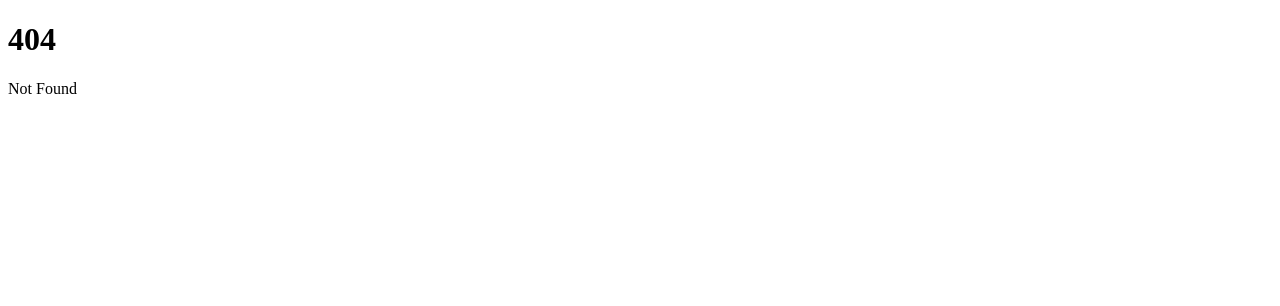
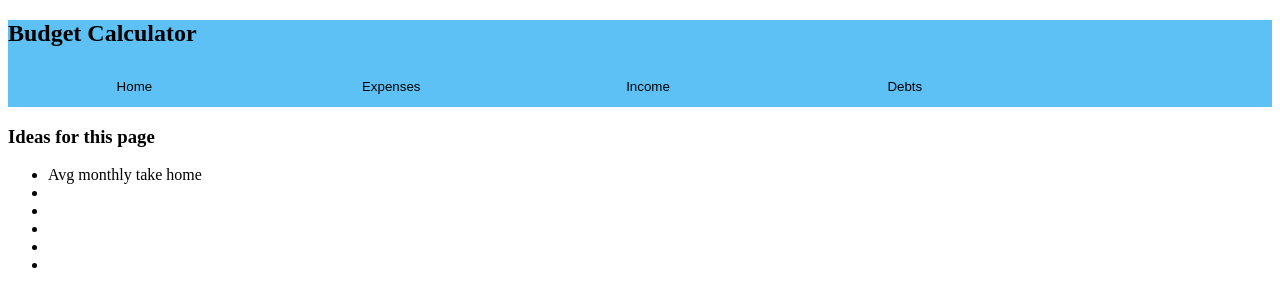
Before and after one commit to JoeyLundquist/svelte-budget-calculator, a SvelteKit app: page /income in a window 1280 px wide. Before the commit this address had no page. Shown: the top 306 px of the page. Built offline with nearby package versions, Linux system fonts and the light colour scheme.

Commit message:
changed the app to have basic routes set up for navigation

```diff
--- a/src/components/Navbar.svelte
+++ b/src/components/Navbar.svelte
@@ -20,6 +20,8 @@
 
 <nav class="nav-container">
     <h2>Budget Calculator</h2>
-    <button class="nav-btn">Home</button>
-    <button class="nav-btn">Expenses</button>
+    <a href="/"><button class="nav-btn">Home</button></a>
+    <a href="/expenses"><button class="nav-btn">Expenses</button></a>
+    <a href="/income"><button class="nav-btn">Income</button></a>
+    <a href="/debts"><button class="nav-btn">Debts</button></a>
 </nav>
--- a/src/components/expenseListItem.svelte
+++ b/src/components/expenseListItem.svelte
@@ -21,6 +21,6 @@
 
 <div class="expense-list-item">
     <h3>{item && item.name}</h3>
+    <button on:click={toggle}>🔽</button>
     {#if open}<p class="expense-item-amount">${item && item.amount}</p>{/if}
-    <button on:click={toggle}>Down Arrow</button>
 </div>
--- /dev/null
+++ b/src/routes/debts/+page.svelte
@@ -0,0 +1,5 @@
+<script>
+    import Navbar from "../../components/Navbar.svelte";
+</script>
+
+<Navbar />
--- /dev/null
+++ b/src/routes/income/+page.svelte
@@ -0,0 +1,16 @@
+<script>
+    import Navbar from "../../components/Navbar.svelte";
+</script>
+
+<Navbar />
+
+<h3>Ideas for this page</h3>
+
+<ul>
+    <li>Avg monthly take home</li>
+    <li></li>
+    <li></li>
+    <li></li>
+    <li></li>
+    <li></li>
+</ul>
```
Also changed, not shown: src/components/ExpenseTotal.svelte (+7 -2 lines), src/routes/+page.svelte (+4 -14 lines), src/routes/expenses/+page.svelte (added, +12 -0 lines).
